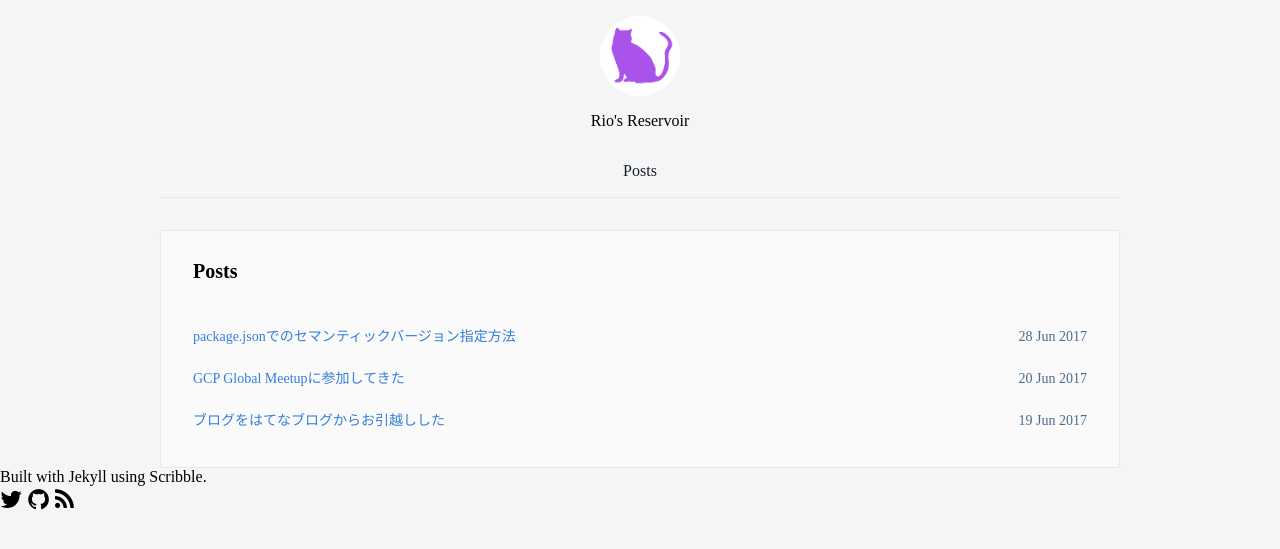
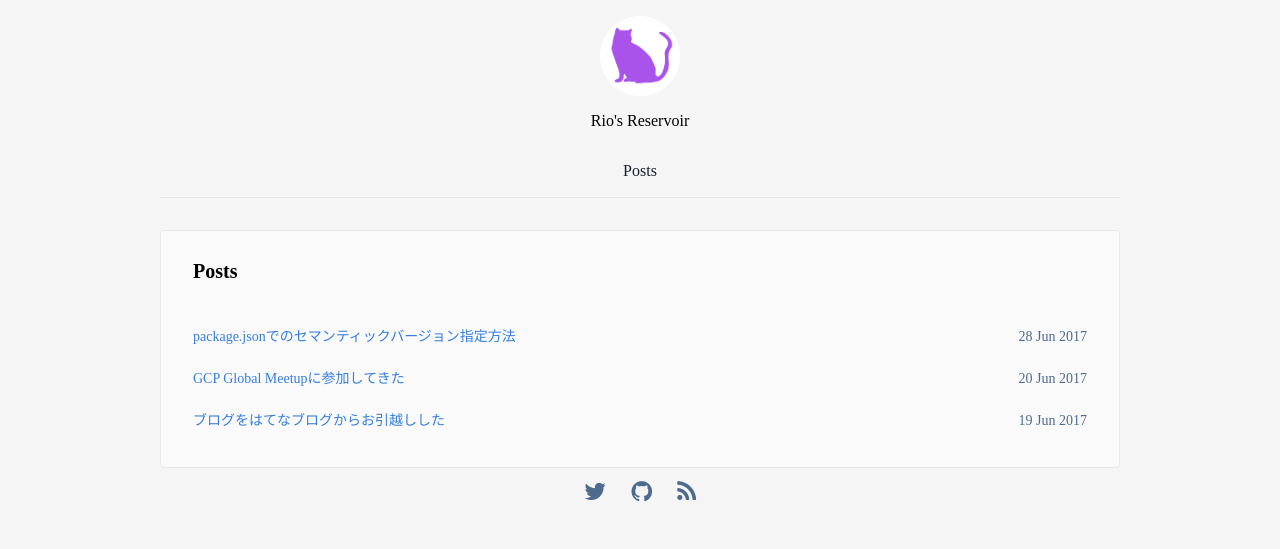
Before and after one commit to arayaryoma/reservoir.allajah.com, a Jekyll site: the page built from index.html, in a window 1280 px wide. Shown: the top 549 px of the page. Built offline with Jekyll 4.4.1, drawn with Linux system fonts in a browser that asks for light colours; nearby versions of some CDN libraries; some web fonts are replaced.

Commit message:
:sparkles: Implement footer layout

```diff
--- a/_layouts/default.html
+++ b/_layouts/default.html
@@ -61,8 +61,7 @@
       </main>
     {% if is_post %}{% include pagination.html %}{% endif %}
   </div>
-  <footer class="">
-    Built with Jekyll using <a href="http://github.com/muan/scribble" class="">Scribble</a>.
+  <footer class="footer">
     <div class="footer-sns">
       <a href="https://twitter.com/_araya_" target="_blank" rel="noopener noreferrer"><i class="fa fa-twitter"></i></a>
       <a href="https://github.com/allajah" target="_blank" rel="noopener noreferrer"><i class="fa fa-github"></i></a>
--- a/_sass/_style.scss
+++ b/_sass/_style.scss
@@ -44,6 +44,21 @@ main {
   padding: 1em 2em;
   border-radius: 0.2em;
   border: 1px solid $border-color;
+}
+
+.footer {
+  display: flex;
+  justify-content: center;
+  margin-top: 0.7em;
+  &-sns {
+    a {
+      padding: 0 0.4em;
+      color: $sub-text-color;
+      &:hover {
+        opacity: 0.5;
+      }
+    }
+  }
 }
 
 .site-title {
```
